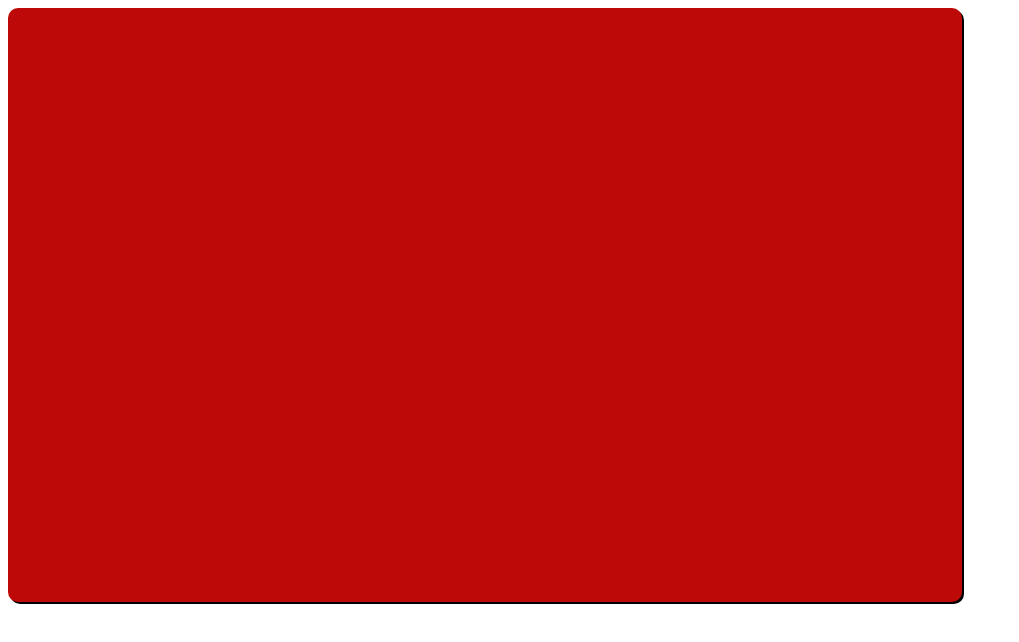
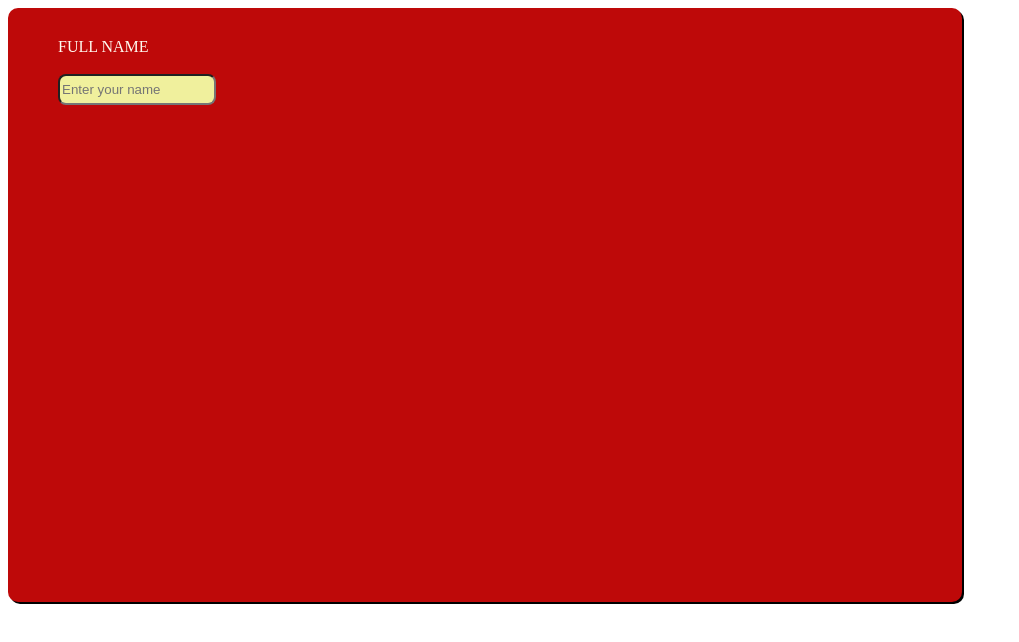
Before and after one commit to nikita150187/form_duck_7asgn, a plain HTML site: page form.html in a window 1280 px wide. Shown: the whole page, without its empty margins (0-1019 px from the left). Drawn offline with Linux system fonts and the light colour scheme.

Commit message:
added label element and input element with code

```diff
--- a/form.css
+++ b/form.css
@@ -7,3 +7,23 @@
     color: floralwhite;
 
 }
+
+.label {
+    display: block;
+    position: relative;
+    top: 30px;
+    left: 50px;
+    border: 1px;
+
+
+}
+.input-field {
+    display: block;
+    background-color: rgb(240, 240, 157);
+    position: relative;
+    top: 30px;
+    left: 50px;
+    width: 150px;
+    height: 25px;
+    border-radius: 8px;
+}
--- a/form.html
+++ b/form.html
@@ -8,7 +8,8 @@
 </head>
 <body>
     <main class="card_container">
-
+        <label for="name" class="label">FULL NAME</label><br>
+            <input type="name" name="name" id="name" class="input-field" placeholder="Enter your name"><br>
 
     </main>
 </body>
```
